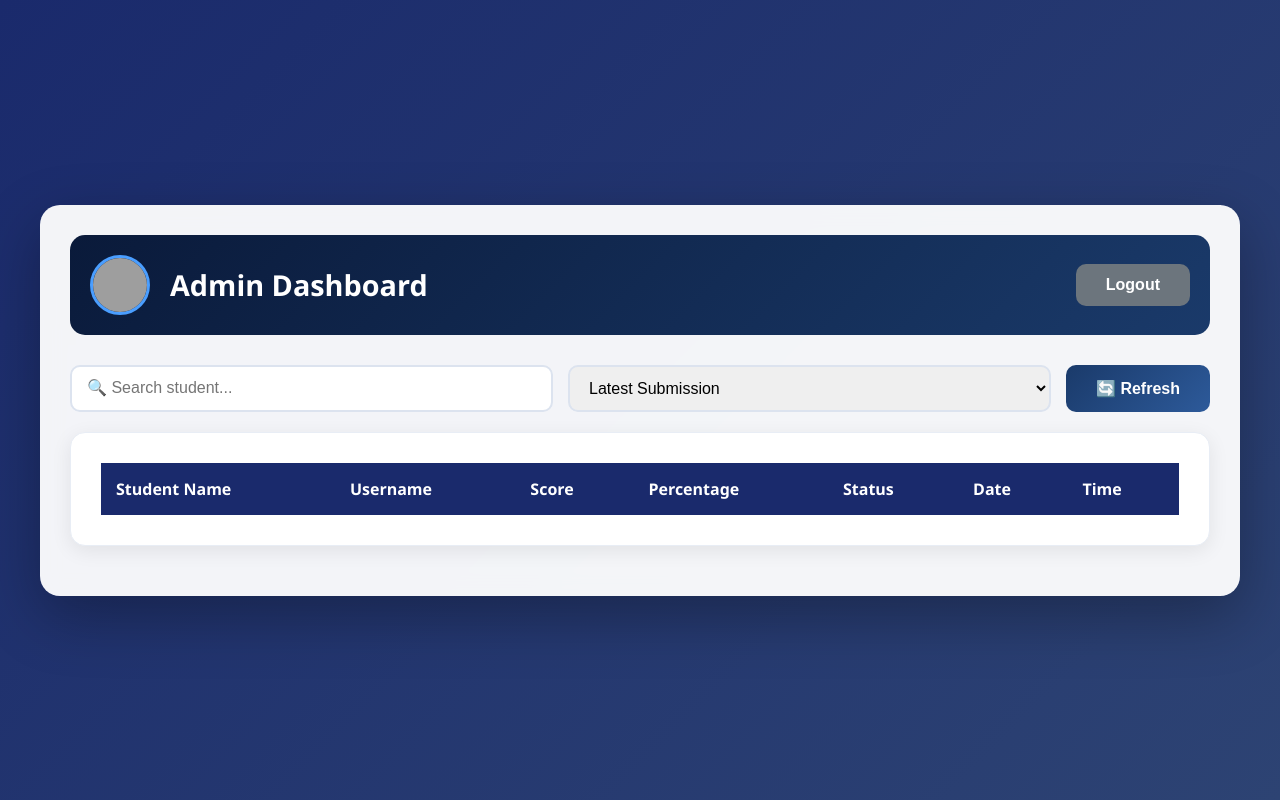
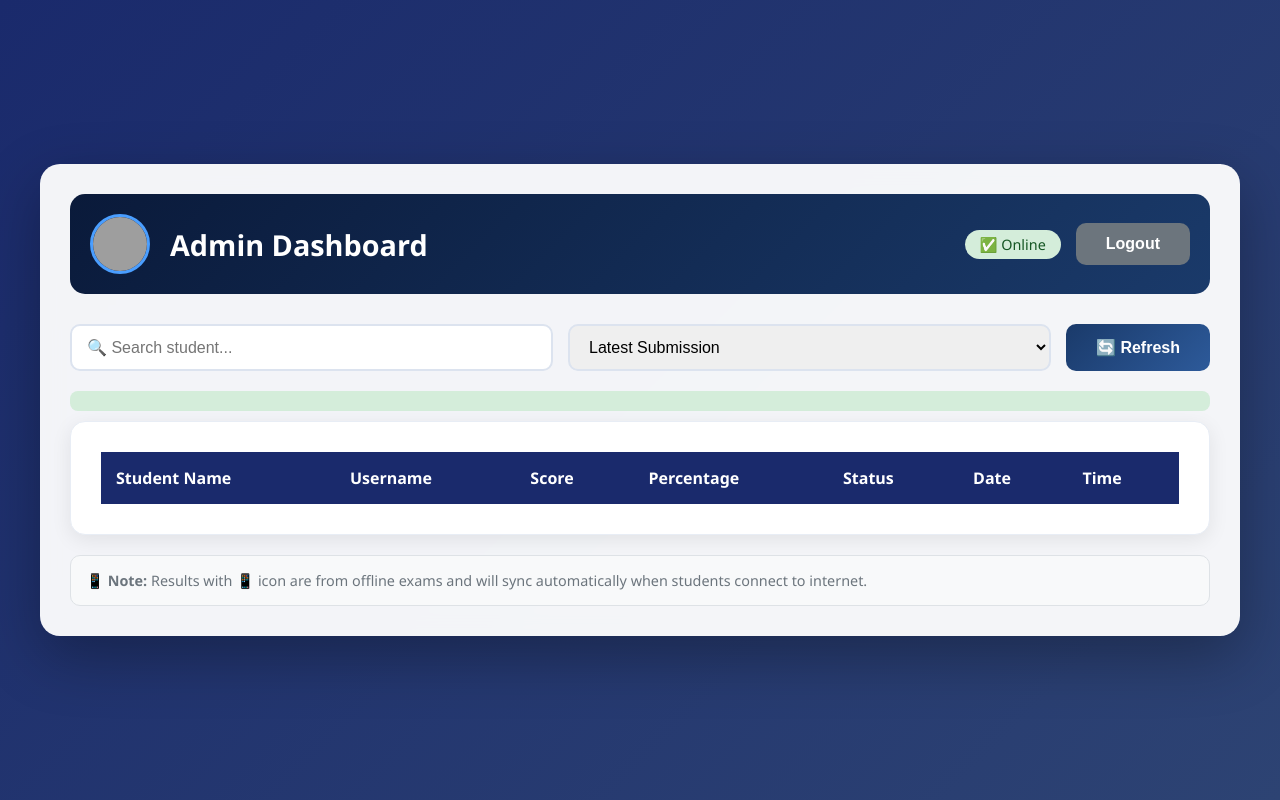
Before and after one commit to noorfithmanoor789-cloud/bk-offfi, a plain HTML site: page admin/dashboard.html in a window 1280 px wide. Drawn offline with Linux system fonts and the light colour scheme; grey boxes are pictures that could not be loaded.

Commit message:
Update dashboard.html

```diff
--- a/admin/dashboard.html
+++ b/admin/dashboard.html
@@ -11,7 +11,12 @@
         <header class="app-header admin-header">
             <img src="../assets/logo.jpeg" alt="Exam System" class="logo" />
             <h1>Admin Dashboard</h1>
-            <button id="adminLogoutBtn" class="btn btn-secondary">Logout</button>
+            <div style="display:flex; gap:15px; align-items:center;">
+                <span id="connectionStatus" style="font-size:0.9rem; padding:5px 15px; border-radius:20px; background:#d4edda; color:#155724;">
+                    ✅ Online
+                </span>
+                <button id="adminLogoutBtn" class="btn btn-secondary">Logout</button>
+            </div>
         </header>
 
         <main class="admin-container">
@@ -24,9 +29,11 @@
                 </select>
                 <button id="refreshBtn" class="btn btn-primary">🔄 Refresh</button>
             </div>
-
+            <div id="resultCount" style="margin:10px 0; padding:10px; border-radius:8px; font-weight:bold; background:#d4edda; color:#155724;">
+                <!-- Count will be shown here -->
+            </div>
             <div class="card table-card">
-                <div id="resultsTableContainer">
+                <div id="resultsTableContainer" style="overflow-x:auto;">
                     <table id="resultsTable">
                         <thead>
                             <tr>
@@ -43,6 +50,11 @@
                     </table>
                 </div>
             </div>
+            <div style="margin-top:20px; padding:15px; background:#f8f9fa; border-radius:10px; border:1px solid #dee2e6;">
+                <p style="margin:0; font-size:0.9rem; color:#6c757d;">
+                    📱 <strong>Note:</strong> Results with 📱 icon are from offline exams and will sync automatically when students connect to internet.
+                </p>
+            </div>
         </main>
     </div>
 
```
